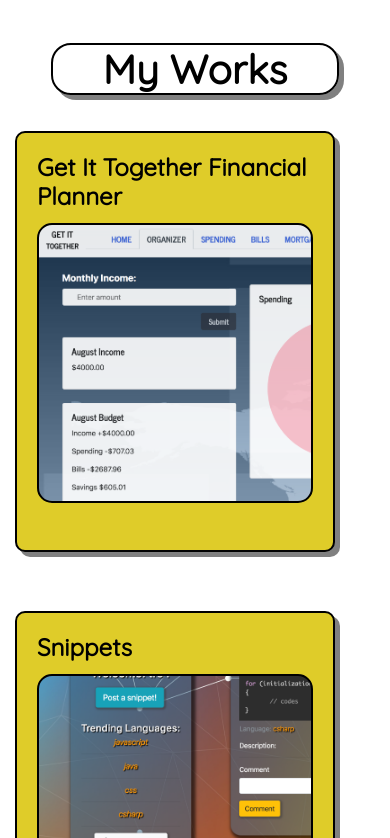
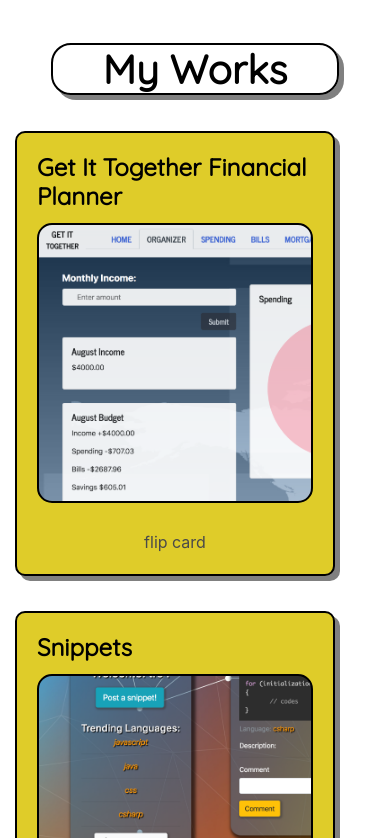
Before and after one commit to lhernandez5/PortfolioApp, a React (Create React App) app in the folder client/: page / in a window 390 px wide. Shown: the part 1806-2644 px from the top of the page. Built offline with nearby package versions, Linux system fonts and the light colour scheme.

Commit message:
media query change

```diff
--- a/client/src/components/Card/Card.js
+++ b/client/src/components/Card/Card.js
@@ -9,21 +9,20 @@ const Card = props => (
   >
     <div className="flipper">
       <div className="front">
-           <a href={props.goTag} target="_blank">
-
-
         <div className="card">
           <div className="card-body">
             <h5 className="card-title">{props.title}</h5>
             <Icon src={props.src} />
             <center>
+              <a
+              // href={props.goTag}
+              target="_blank">
                 {/* <img src={process.env.PUBLIC_URL + "/images/go.png"} alt="go"/> */}
-                {/* Turn the card! */}
-
+                flip card
+              </a>
             </center>
           </div>
         </div>
-        </a>
       </div>
 
       <div className="back">
```
